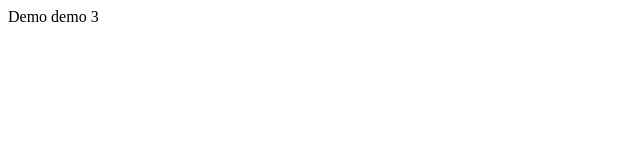
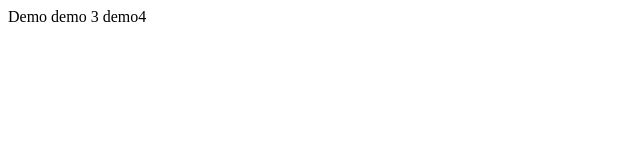
Before and after one commit to jeevaseenu333/demo.git.tool, a plain HTML site: page WebContent/index.html in a window 1280 px wide. Shown: the full height of the page, 0-640 px from the left. Drawn offline with Linux system fonts and the light colour scheme.

Commit message:
3 rd commit

```diff
--- a/WebContent/index.html
+++ b/WebContent/index.html
@@ -8,5 +8,7 @@
 Demo
 
 demo 3
+
+demo4
 </body>
 </html>
```
